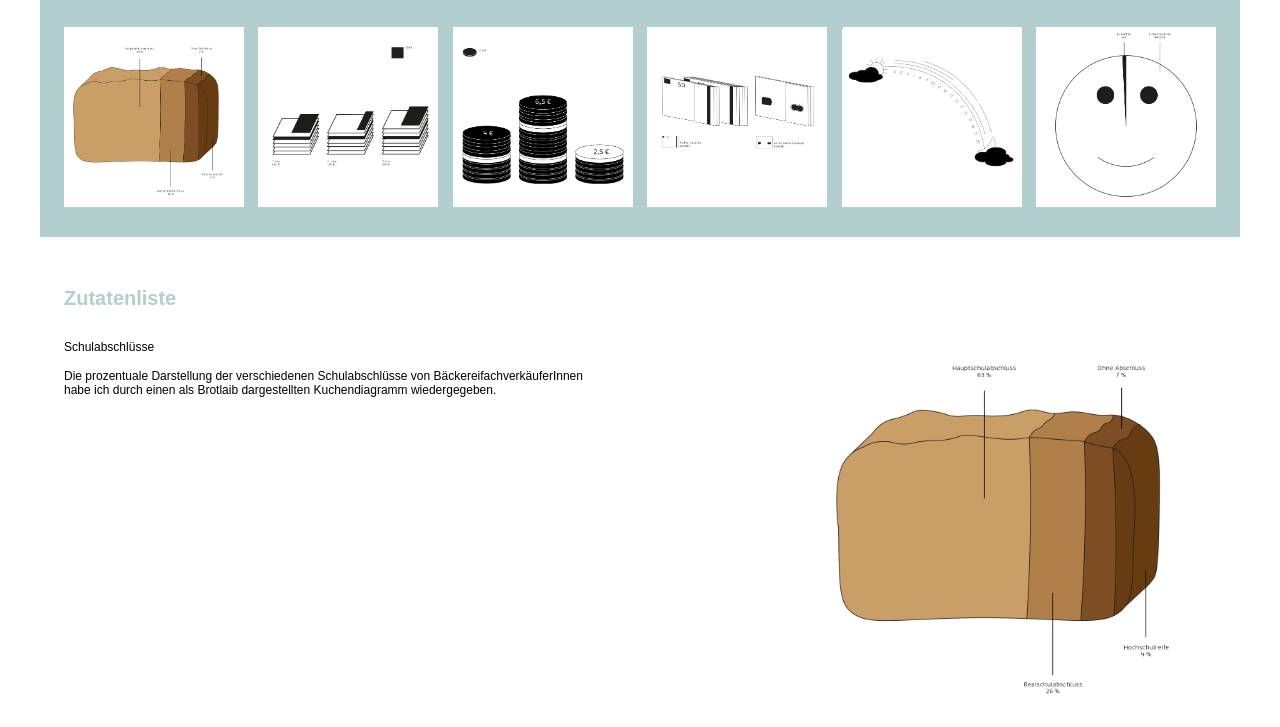
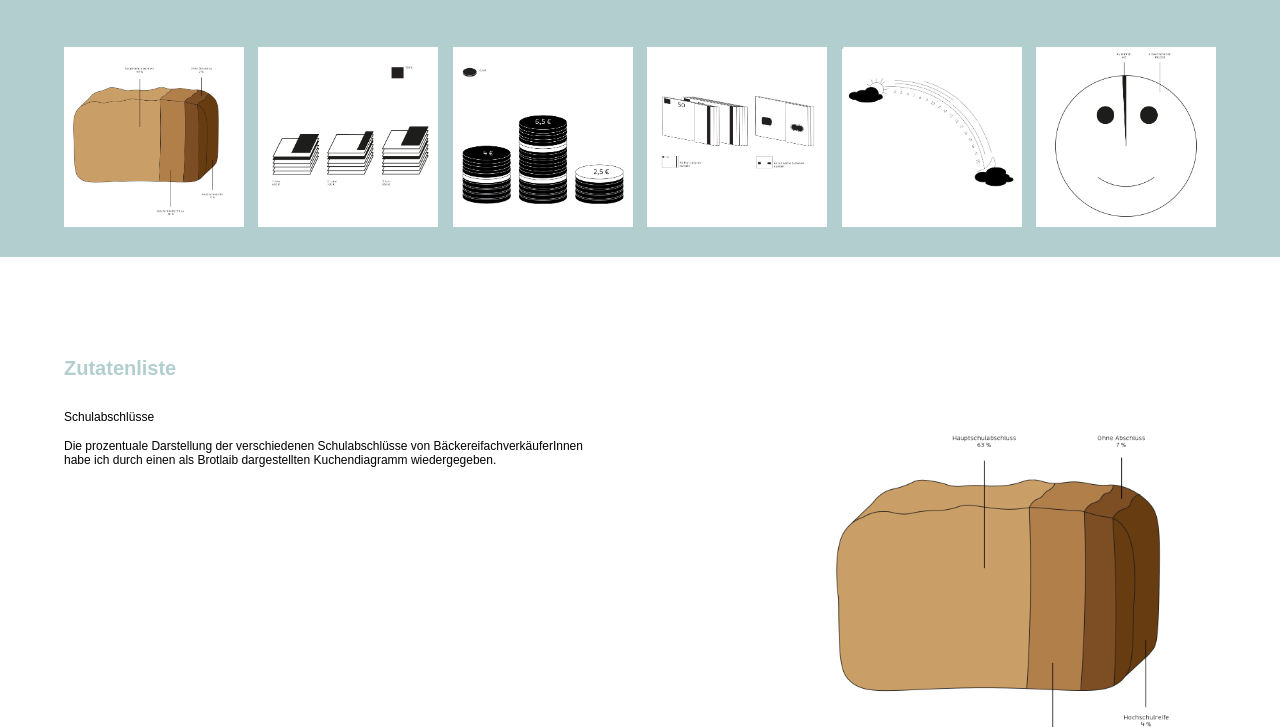
Before and after one commit to yazzimino/yazzimino.github.io, a plain HTML site: page infografiken.html in a window 1280 px wide. Shown: the part 135-862 px from the top of the page. Drawn offline with Linux system fonts and the light colour scheme.

Commit message:
Add files via upload

```diff
--- a/KontaktImpressum.css
+++ b/KontaktImpressum.css
@@ -14,6 +14,7 @@ body{
     background-color: #b3cece;
     padding-bottom: 50px;
     padding-top: 10px;
+    height: auto;
 }
 
 .blau {
--- a/Portfolio.css
+++ b/Portfolio.css
@@ -48,7 +48,6 @@ a, li, ul {
 .main {
     z-index: 1;
     margin-top: 10px;
-    background-color: #b3cece;
 }
 
 .right {
@@ -122,7 +121,6 @@ h1,h2{
 }
 
 h1{
-    margin-top: 18%;
     margin-bottom: 05px;
     font-weight: 700;
     font-size: 50px;
--- a/aboutme.css
+++ b/aboutme.css
@@ -129,12 +129,12 @@ a, li, ul {
     padding-bottom: 30px;
 }
 
+
 .untereinander p {
     display: flex;
     align-content: flex-end;
     font-size: 12px;
     padding-right: 40px;
-
     margin-bottom: 170px;
 }
 
--- a/app.css
+++ b/app.css
@@ -14,6 +14,7 @@ body{
     background-color: #b3cece;
     padding-bottom: 50px;
     padding-top: 10px;
+    height: auto;
 }
 
 .blau {
@@ -347,7 +348,6 @@ h2 {
     font-size: 10px;
     padding-left: 2%;
     padding-right: 2%;
-    margin-top: 50px;
     padding-top: 10px;
     padding-bottom: 10px;
 }
--- a/infografiken.css
+++ b/infografiken.css
@@ -13,6 +13,7 @@ body{
 .white {
     background-color: #b3cece;
     padding-top: 10px;
+    height: auto;
 }
 
 
@@ -142,6 +143,7 @@ a, li, ul {
     margin-left: 2%;
     margin-right: 2%;
     padding-bottom: 30px;
+    padding-top: 20px;
     display: flex;
     justify-content: space-between;
     flex-wrap: wrap;
@@ -159,6 +161,12 @@ a, li, ul {
 }
 
 /*in debth*/
+
+.inDepth {
+    background-color: white;
+    margin-top: 50px;
+    width: 1200px;
+}
 
 .zs {
     margin-left: 2%;
--- a/infografiken.html
+++ b/infografiken.html
@@ -4,7 +4,6 @@
     <link rel="stylesheet" href="main.css">
     <link rel="stylesheet" href="infografiken.css">
     <meta charset="UTF-8">
-    <link rel="icon" type="image/png" href="bilder/icon.png">
 </head>
 
 <body>
@@ -37,6 +36,7 @@
         </div>
         </div>
 
+    <div class="whiteback">
         <div class="blue">
 
         <div class="inDepth">
@@ -124,6 +124,8 @@
 
         </div>
 
+    </div>
+
         <div class="boden">
             <div class="zsm">
             <a href="KontaktImpressum.html">Kontakt</a>
--- a/main.css
+++ b/main.css
@@ -4,22 +4,46 @@
   font-weight: bold;
 }
 
-
-.white, .blue html, body {
+html, body {
+  width: 100%;
   height: 100%;
+  margin: 0;
 }
 
 body {
+  background-color: #b3cece;
   height: 100%;
   font-family: sans-serif;
   margin: 0px;
 }
 
+.menu {
+  z-index: 100;
+}
+
+.white {
+  height: 100%;
+
+}
+
+.white, .blue, .boden, .menu {
+  max-width: 1200px;
+}
+
 .white, .blue {
-  max-width: 1200px;
-  height: auto;
   display: flex;
   flex-direction: column;
   margin: auto;
   justify-content: space-between;
 }
+
+.blueback {
+  width: 100%;
+  background-color: #b3cece;
+
+}
+
+.whiteback {
+  width: 100%;
+  background-color: white;
+}
--- a/werbung.css
+++ b/werbung.css
@@ -13,6 +13,7 @@ body{
 .white {
     background-color: #b3cece;
     padding-top: 10px;
+    height:auto;
 }
 
 
@@ -195,6 +196,7 @@ a, li, ul {
     display: flex;
     flex-direction: column;
     padding-bottom: 20px;
+    padding-top: 20px;
 }
 
 .o:first-child {
```
Also changed, not shown: KontaktImpressum.html (+0 -9 lines), aboutme.html (+1 -1 lines), app.html (+3 -3 lines), buchumschlaege.html (+0 -1 lines), index.html (+2 -2 lines), werbung.html (+3 -1 lines).
